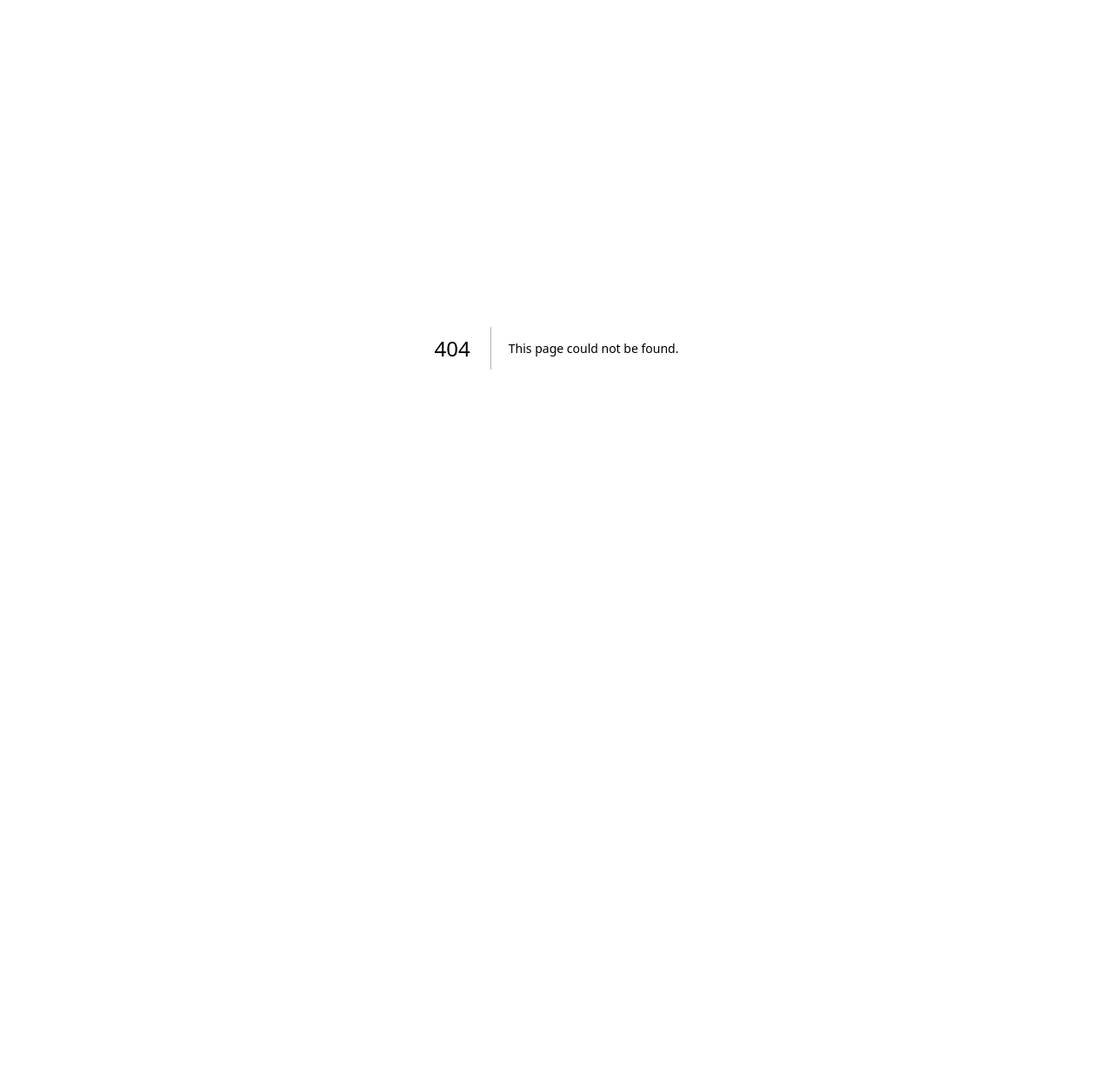
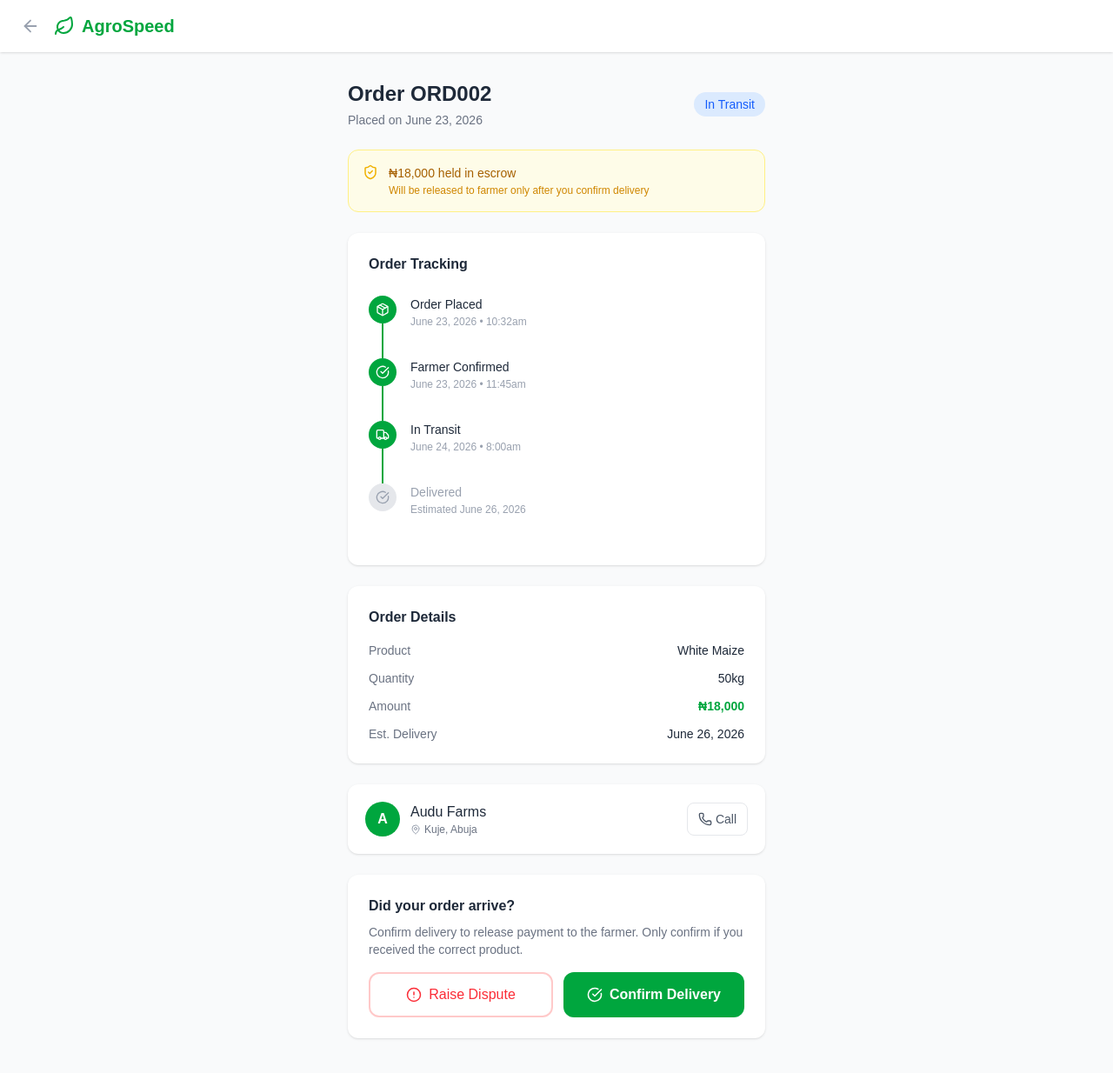
Before and after one commit to Asleeplessgod/agrospeed, a Next.js app: page /orders/1 in a window 1280 px wide. Before the commit this address had no page. Shown: the top 1234 px of the page at 87% size. Before the commit the page ends 800 px from the top, so only its background shows below. Built offline with nearby package versions, Linux system fonts and the light colour scheme.

Commit message:
add order tracking page - frontend complete

```diff
--- /dev/null
+++ b/app/orders/[id]/page.jsx
@@ -0,0 +1,232 @@
+"use client"
+import { useState } from "react"
+import {
+  Leaf, ArrowLeft, ShieldCheck,
+  CheckCircle, Truck, Clock,
+  Package, MapPin, Phone,
+  AlertCircle, Star
+} from "lucide-react"
+
+const order = {
+  id: "ORD002",
+  product: "White Maize",
+  quantity: 50,
+  unit: "kg",
+  amount: 18000,
+  farmer: "Audu Farms",
+  farmerInitial: "A",
+  farmerPhone: "+234 801 234 5678",
+  location: "Kuje, Abuja",
+  orderDate: "June 23, 2026",
+  estimatedDelivery: "June 26, 2026",
+  status: "in-transit",
+}
+
+const steps = [
+  { id: 1, label: "Order Placed", subtext: "June 23, 2026 • 10:32am", icon: Package, done: true },
+  { id: 2, label: "Farmer Confirmed", subtext: "June 23, 2026 • 11:45am", icon: CheckCircle, done: true },
+  { id: 3, label: "In Transit", subtext: "June 24, 2026 • 8:00am", icon: Truck, done: true },
+  { id: 4, label: "Delivered", subtext: "Estimated June 26, 2026", icon: CheckCircle, done: false },
+]
+
+export default function OrderTracking() {
+  const [confirmed, setConfirmed] = useState(false)
+  const [disputed, setDisputed] = useState(false)
+  const [rated, setRated] = useState(0)
+  const [submitted, setSubmitted] = useState(false)
+
+  if (submitted) {
+    return (
+      <main className="min-h-screen bg-gray-50 flex flex-col items-center justify-center px-4">
+        <div className="bg-white rounded-2xl shadow-md w-full max-w-md p-10 text-center">
+          <div className="flex justify-center mb-4">
+            <CheckCircle className="text-green-600" size={60} />
+          </div>
+          <h2 className="text-2xl font-bold text-gray-800 mb-2">Order Complete!</h2>
+          <p className="text-gray-500 mb-2">Payment of <strong className="text-green-600">₦{order.amount.toLocaleString()}</strong> has been released to {order.farmer}.</p>
+          <p className="text-sm text-gray-400 mb-8">Thank you for using AgroSpeed. Your rating helps other buyers.</p>
+          <a
+            href="/dashboard/buyer"
+            className="bg-green-600 text-white font-bold py-3 rounded-xl hover:bg-green-700 block text-center"
+          >
+            Back to Dashboard
+          </a>
+        </div>
+      </main>
+    )
+  }
+
+  return (
+    <main className="min-h-screen bg-gray-50">
+
+      {/* NAVBAR */}
+      <nav className="bg-white shadow-sm px-6 py-4 flex items-center gap-4">
+        <a href="/dashboard/buyer" className="text-gray-400 hover:text-green-600">
+          <ArrowLeft size={22} />
+        </a>
+        <div className="flex items-center gap-2">
+          <Leaf className="text-green-600" size={24} />
+          <span className="text-xl font-bold text-green-600">AgroSpeed</span>
+        </div>
+      </nav>
+
+      <div className="max-w-lg mx-auto px-4 py-8">
+
+        {/* ORDER HEADER */}
+        <div className="flex items-center justify-between mb-6">
+          <div>
+            <h1 className="text-2xl font-bold text-gray-800">Order {order.id}</h1>
+            <p className="text-gray-500 text-sm mt-1">Placed on {order.orderDate}</p>
+          </div>
+          <span className="bg-blue-100 text-blue-600 text-sm px-3 py-1 rounded-full font-medium">
+            In Transit
+          </span>
+        </div>
+
+        {/* ESCROW BANNER */}
+        <div className="bg-yellow-50 border border-yellow-200 rounded-xl p-4 mb-6 flex gap-3">
+          <ShieldCheck className="text-yellow-500 shrink-0" size={18} />
+          <div>
+            <p className="text-sm text-yellow-700 font-medium">₦{order.amount.toLocaleString()} held in escrow</p>
+            <p className="text-xs text-yellow-600 mt-0.5">Will be released to farmer only after you confirm delivery</p>
+          </div>
+        </div>
+
+        {/* TRACKING STEPS */}
+        <div className="bg-white rounded-xl shadow-sm p-6 mb-6">
+          <h3 className="font-bold text-gray-800 mb-6">Order Tracking</h3>
+          <div className="flex flex-col gap-0">
+            {steps.map((step, index) => (
+              <div key={step.id} className="flex gap-4">
+                <div className="flex flex-col items-center">
+                  <div className={`w-8 h-8 rounded-full flex items-center justify-center shrink-0 ${
+                    step.done ? "bg-green-600" : "bg-gray-200"
+                  }`}>
+                    <step.icon
+                      className={step.done ? "text-white" : "text-gray-400"}
+                      size={16}
+                    />
+                  </div>
+                  {index < steps.length - 1 && (
+                    <div className={`w-0.5 h-10 ${step.done ? "bg-green-600" : "bg-gray-200"}`} />
+                  )}
+                </div>
+                <div className="pb-8">
+                  <p className={`font-medium text-sm ${step.done ? "text-gray-800" : "text-gray-400"}`}>
+                    {step.label}
+                  </p>
+                  <p className="text-xs text-gray-400 mt-0.5">{step.subtext}</p>
+                </div>
+              </div>
+            ))}
+          </div>
+        </div>
+
+        {/* ORDER DETAILS */}
+        <div className="bg-white rounded-xl shadow-sm p-6 mb-6">
+          <h3 className="font-bold text-gray-800 mb-4">Order Details</h3>
+          <div className="flex flex-col gap-3">
+            <div className="flex justify-between">
+              <span className="text-sm text-gray-500">Product</span>
+              <span className="text-sm font-medium text-gray-800">{order.product}</span>
+            </div>
+            <div className="flex justify-between">
+              <span className="text-sm text-gray-500">Quantity</span>
+              <span className="text-sm font-medium text-gray-800">{order.quantity}{order.unit}</span>
+            </div>
+            <div className="flex justify-between">
+              <span className="text-sm text-gray-500">Amount</span>
+              <span className="text-sm font-bold text-green-600">₦{order.amount.toLocaleString()}</span>
+            </div>
+            <div className="flex justify-between">
+              <span className="text-sm text-gray-500">Est. Delivery</span>
+              <span className="text-sm font-medium text-gray-800">{order.estimatedDelivery}</span>
+            </div>
+          </div>
+        </div>
+
+        {/* FARMER CARD */}
+        <div className="bg-white rounded-xl shadow-sm p-5 mb-6 flex items-center justify-between">
+          <div className="flex items-center gap-3">
+            <div className="w-10 h-10 bg-green-600 rounded-full flex items-center justify-center text-white font-bold">
+              {order.farmerInitial}
+            </div>
+            <div>
+              <p className="font-medium text-gray-800">{order.farmer}</p>
+              <div className="flex items-center gap-1">
+                <MapPin className="text-gray-400" size={12} />
+                <p className="text-xs text-gray-500">{order.location}</p>
+              </div>
+            </div>
+          </div>
+          <button className="flex items-center gap-1 border border-gray-200 text-gray-600 px-3 py-2 rounded-lg text-sm hover:border-green-600 hover:text-green-600">
+            <Phone size={16} />
+            Call
+          </button>
+        </div>
+
+        {/* CONFIRM DELIVERY */}
+        {!confirmed && !disputed && (
+          <div className="bg-white rounded-xl shadow-sm p-6 mb-6">
+            <h3 className="font-bold text-gray-800 mb-2">Did your order arrive?</h3>
+            <p className="text-sm text-gray-500 mb-4">Confirm delivery to release payment to the farmer. Only confirm if you received the correct product.</p>
+            <div className="flex gap-3">
+              <button
+                onClick={() => setDisputed(true)}
+                className="flex-1 border-2 border-red-200 text-red-500 font-medium py-3 rounded-xl hover:bg-red-50 flex items-center justify-center gap-2"
+              >
+                <AlertCircle size={18} />
+                Raise Dispute
+              </button>
+              <button
+                onClick={() => setConfirmed(true)}
+                className="flex-1 bg-green-600 text-white font-bold py-3 rounded-xl hover:bg-green-700 flex items-center justify-center gap-2"
+              >
+                <CheckCircle size={18} />
+                Confirm Delivery
+              </button>
+            </div>
+          </div>
+        )}
+
+        {/* DISPUTE */}
+        {disputed && (
+          <div className="bg-red-50 border border-red-200 rounded-xl p-6 mb-6">
+            <div className="flex items-center gap-2 mb-2">
+              <AlertCircle className="text-red-500" size={20} />
+              <h3 className="font-bold text-red-700">Dispute Raised</h3>
+            </div>
+            <p className="text-sm text-red-600 mb-4">Our team will review your order within 24 hours. Your payment remains in escrow until resolved.</p>
+            <p className="text-xs text-red-400">Reference: {order.id} • June 23, 2026</p>
+          </div>
+        )}
+
+        {/* RATING */}
+        {confirmed && (
+          <div className="bg-white rounded-xl shadow-sm p-6 mb-6">
+            <h3 className="font-bold text-gray-800 mb-2">Rate Your Experience</h3>
+            <p className="text-sm text-gray-500 mb-4">How was your order from {order.farmer}?</p>
+            <div className="flex gap-2 mb-6 justify-center">
+              {[1, 2, 3, 4, 5].map((star) => (
+                <button key={star} onClick={() => setRated(star)}>
+                  <Star
+                    size={32}
+                    className={star <= rated ? "text-yellow-400 fill-yellow-400" : "text-gray-300"}
+                  />
+                </button>
+              ))}
+            </div>
+            <button
+              onClick={() => setSubmitted(true)}
+              disabled={rated === 0}
+              className="w-full bg-green-600 text-white font-bold py-3 rounded-xl hover:bg-green-700 disabled:opacity-50 disabled:cursor-not-allowed"
+            >
+              Submit & Release Payment
+            </button>
+          </div>
+        )}
+
+      </div>
+    </main>
+  )
+}
```
